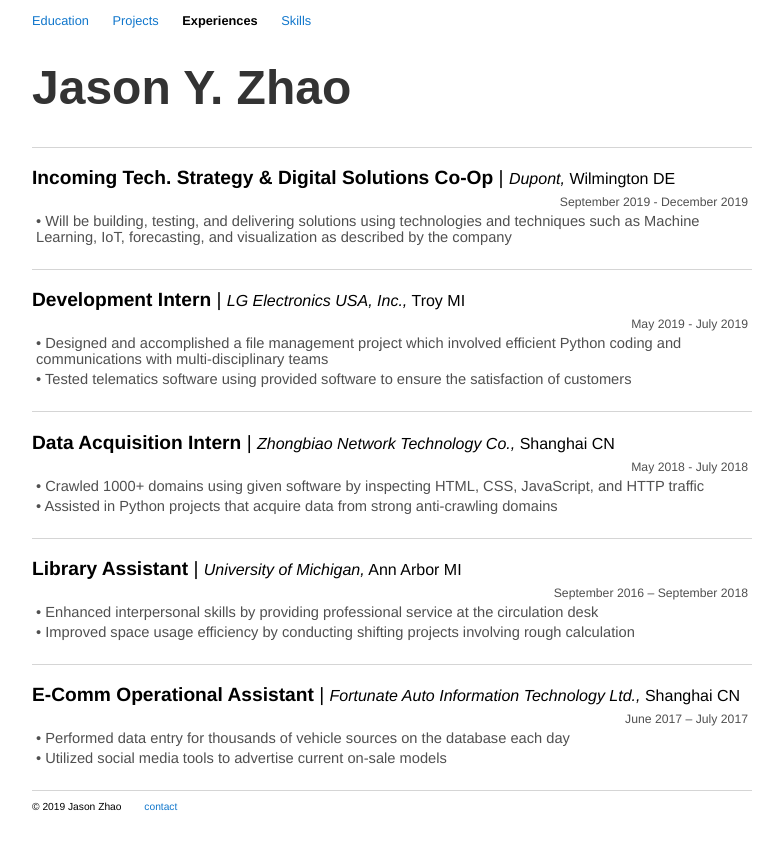
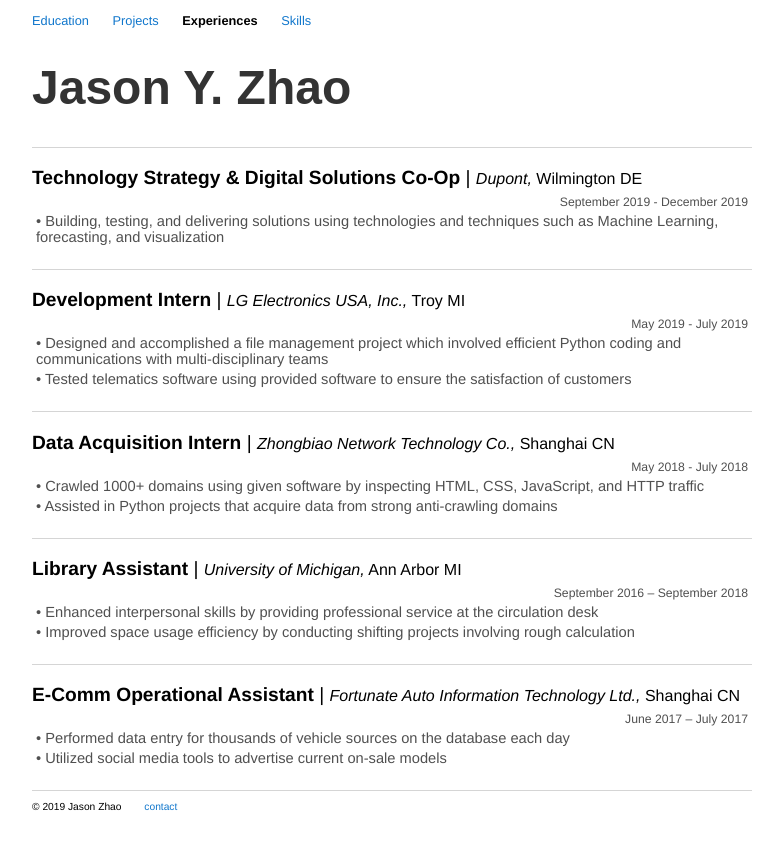
Before and after one commit to jasonzhao1998/jasonzhao1998.github.io, a Jekyll site: the page built from experience/index.html, in a window 1280 px wide. Shown: the top 850 px of the page, without its empty margins (248-1031 px from the left). Built offline with Jekyll 4.4.1, drawn with Linux system fonts in a browser that asks for light colours.

Commit message:
Update job description.

```diff
--- a/experience/index.html
+++ b/experience/index.html
@@ -4,9 +4,9 @@
 ---
 
 <div class="experience">
-	<h3><strong>Incoming Tech. Strategy & Digital Solutions Co-Op</strong> | <small><i>Dupont,</i> Wilmington DE</small></h3>
+	<h3><strong>Technology Strategy & Digital Solutions Co-Op</strong> | <small><i>Dupont,</i> Wilmington DE</small></h3>
 	<p style="text-align: right;"><small>September 2019 - December 2019</small></p>
-	<p>• Will be building, testing, and delivering solutions using technologies and techniques such as Machine Learning, IoT, forecasting, and visualization as described by the company</p>
+	<p>• Building, testing, and delivering solutions using technologies and techniques such as Machine Learning, forecasting, and visualization</p>
 </div>
 
 <div class="experience">
```
